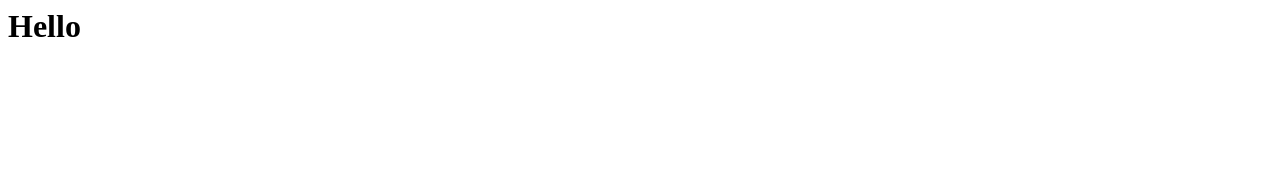
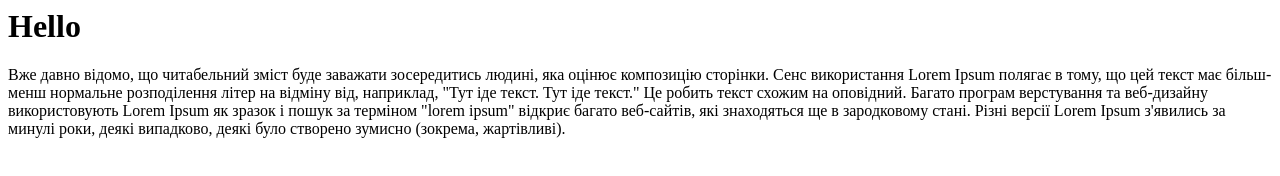
Before and after one commit to chioshinu/gittest, a plain HTML site: page index.html in a window 1280 px wide. Drawn offline with Linux system fonts and the light colour scheme.

Commit message:
add new div

```diff
--- a/index.html
+++ b/index.html
@@ -1,5 +1,6 @@
 <html>
 	<body>
 		<h1>Hello</h1>
+		<div>Вже давно відомо, що читабельний зміст буде заважати зосередитись людині, яка оцінює композицію сторінки. Сенс використання Lorem Ipsum полягає в тому, що цей текст має більш-менш нормальне розподілення літер на відміну від, наприклад, "Тут іде текст. Тут іде текст." Це робить текст схожим на оповідний. Багато програм верстування та веб-дизайну використовують Lorem Ipsum як зразок і пошук за терміном "lorem ipsum" відкриє багато веб-сайтів, які знаходяться ще в зародковому стані. Різні версії Lorem Ipsum з'явились за минулі роки, деякі випадково, деякі було створено зумисно (зокрема, жартівливі).</div>
 	</body>
 </html>
```
